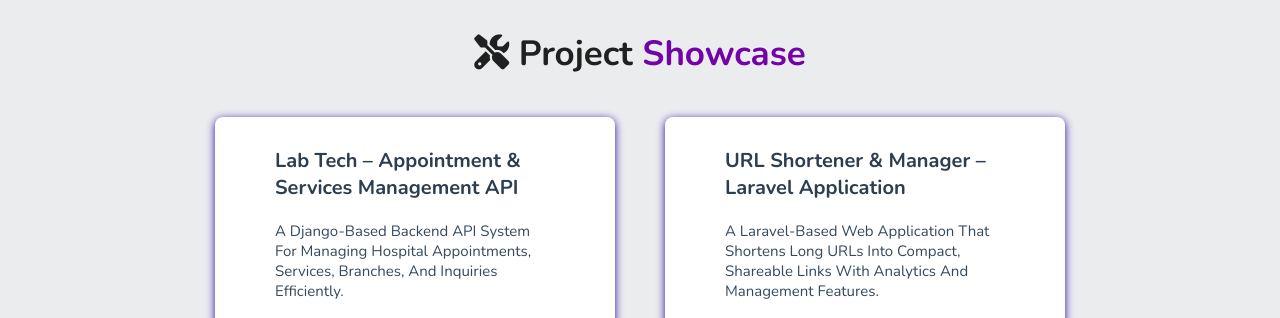
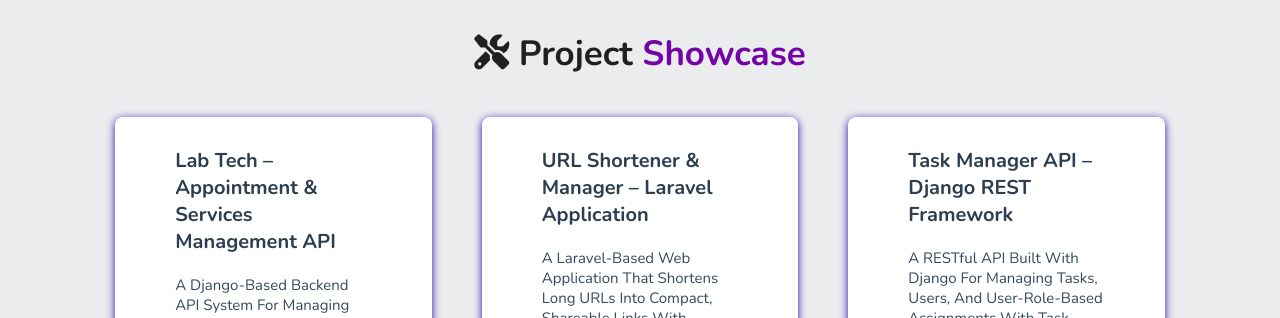
Before and after one commit to SaroJamdr/website-for-portfolio, a plain HTML site: page index.html in a window 1280 px wide. Shown: the part 1630-1948 px from the top of the page. Drawn offline with nearby package versions, Linux system fonts and the light colour scheme.

Commit message:
adding changes

```diff
--- a/assets/css/style.css
+++ b/assets/css/style.css
@@ -555,7 +555,7 @@ box .resumebtn .btn span {
       }
 
     .project-card {
-      flex: 1 1 320px;
+      flex: 1 1 250px;
       max-width: 400px;
       background: white;
       border-radius: 8px;
```
